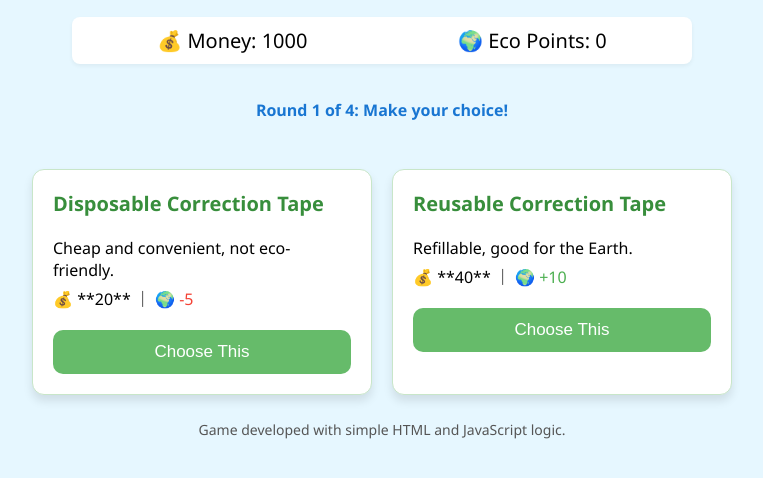
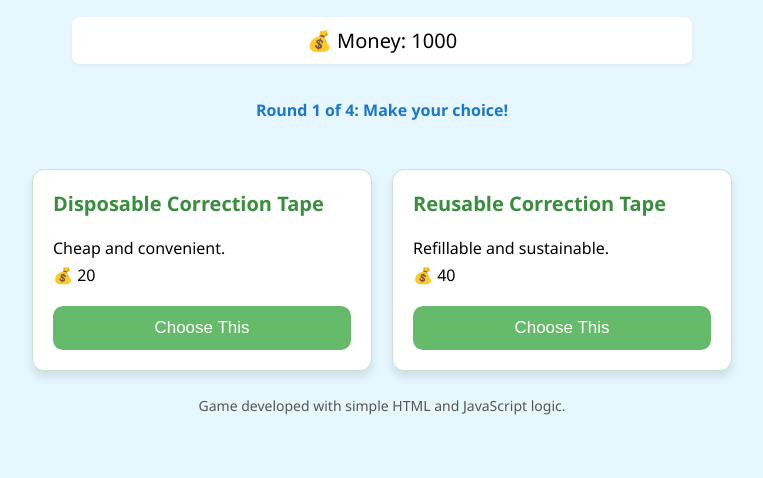
Before and after one commit to huiyu103/Future-World, a plain HTML site: page index.html in a window 1280 px wide. Shown: the part 80-558 px from the top of the page, without its empty margins (258-1021 px from the left). Drawn offline with Linux system fonts and the light colour scheme.

Commit message:
Update index.html

```diff
--- a/index.html
+++ b/index.html
@@ -3,12 +3,11 @@
 <head>
 <meta charset="UTF-8">
 <meta name="viewport" content="width=device-width, initial-scale=1.0">
-<title>Eco Choice Island - Fixed</title>
+<title>Eco Choice Island - Hidden Eco Points</title>
 <style>
-/* 基礎樣式和字體設置 */
 body {
-    font-family: 'Segoe UI', Tahoma, Geneva, Verdana, sans-serif; /* 更改為更通用的字體 */
-    background: #e6f7ff; /* 輕微修改背景色 */
+    font-family: 'Segoe UI', Tahoma, Geneva, Verdana, sans-serif;
+    background: #e6f7ff;
     margin: 0;
     padding: 20px;
     display: flex;
@@ -21,10 +20,8 @@ h1 {
     color: #00796b;
     margin-bottom: 5px;
 }
-/* 狀態欄樣式：使用 Flexbox 確保對齊 */
 .status {
     display: flex;
-    flex-wrap: wrap;
     justify-content: space-around;
     margin: 15px 0;
     font-size: 20px;
@@ -35,26 +32,18 @@ h1 {
     border-radius: 8px;
     box-shadow: 0 2px 4px rgba(0,0,0,0.05);
 }
-.status div {
-    padding: 0 10px;
-}
-
-/* 卡片容器：使用 Flexbox 或 Grid 讓商品並排顯示 */
+.status div { padding: 0 10px; }
 #shop {
     display: grid;
-    grid-template-columns: 1fr; /* 默認單欄 */
+    grid-template-columns: 1fr;
     gap: 20px;
     width: 100%;
     max-width: 700px;
     margin-top: 20px;
 }
 @media (min-width: 600px) {
-    #shop {
-        grid-template-columns: 1fr 1fr; /* 寬螢幕時兩欄 */
-    }
+    #shop { grid-template-columns: 1fr 1fr; }
 }
-
-/* 單個商品卡片樣式 */
 .card {
     background: #ffffff;
     border-radius: 12px;
@@ -63,22 +52,9 @@ h1 {
     border: 1px solid #c8e6c9;
     transition: transform 0.2s;
 }
-.card:hover {
-    transform: translateY(-3px);
-    box-shadow: 0 8px 15px rgba(0,0,0,0.15);
-}
-
-.card h3 {
-    font-size: 20px;
-    margin-top: 0;
-    color: #388e3c;
-}
-.card p {
-    font-size: 16px;
-    margin: 5px 0;
-}
-
-/* 按鈕樣式 */
+.card:hover { transform: translateY(-3px); box-shadow: 0 8px 15px rgba(0,0,0,0.15); }
+.card h3 { font-size: 20px; margin-top: 0; color: #388e3c; }
+.card p { font-size: 16px; margin: 5px 0; }
 button {
     width: 100%;
     padding: 12px 0;
@@ -91,15 +67,8 @@ button {
     cursor: pointer;
     transition: background-color 0.2s;
 }
-button:hover:not(.disabled) {
-    background-color: #43a047;
-}
-button.disabled {
-    background-color: #bdbdbd;
-    cursor: not-allowed;
-}
-
-/* 訊息和結果顯示區 */
+button:hover:not(.disabled) { background-color: #43a047; }
+button.disabled { background-color: #bdbdbd; cursor: not-allowed; }
 #message {
     width: 100%;
     max-width: 600px;
@@ -111,12 +80,7 @@ button.disabled {
     color: #d32f2f;
     font-weight: bold;
 }
-.footer {
-    margin-top: 25px;
-    text-align: center;
-    font-size: 14px;
-    color: #555;
-}
+.footer { margin-top: 25px; text-align: center; font-size: 14px; color: #555; }
 </style>
 </head>
 <body>
@@ -125,10 +89,9 @@ button.disabled {
 
 <div class="status">
   <div>💰 Money: <span id="money">1000</span></div>
-  <div>🌍 Eco Points: <span id="eco">0</span></div>
 </div>
 
-<div id="message">Tip: Choose eco-friendly products to increase Eco Points!</div>
+<div id="message">Tip: Choose wisely!</div>
 
 <div id="shop"></div>
 
@@ -141,53 +104,42 @@ let round = 0;
 const shop = document.getElementById("shop");
 const messageBox = document.getElementById("message");
 
-// 四組商品，每組二選一
+// 商品組合，eco 分數隱藏
 const groups = [
   [
-    { name: "Disposable Correction Tape", cost: 20, eco: -5, desc: "Cheap and convenient, not eco-friendly." },
-    { name: "Reusable Correction Tape", cost: 40, eco: 10, desc: "Refillable, good for the Earth." }
+    { name: "Disposable Correction Tape", cost: 20, eco: -5, desc: "Cheap and convenient." },
+    { name: "Reusable Correction Tape", cost: 40, eco: 10, desc: "Refillable and sustainable." }
   ],
   [
     { name: "Plastic Building Blocks", cost: 500, eco: -15, desc: "Fun but made of plastic." },
-    { name: "Wooden Building Blocks", cost: 700, eco: 20, desc: "Made of wood, eco-friendly." }
+    { name: "Wooden Building Blocks", cost: 700, eco: 20, desc: "Made of wood." }
   ],
   [
-    { name: "Individually Wrapped Egg Rolls", cost: 400, eco: -10, desc: "Lots of packaging waste." },
-    { name: "Canned Egg Rolls", cost: 200, eco: 15, desc: "Less packaging, better for Earth." }
+    { name: "Individually Wrapped Egg Rolls", cost: 400, eco: -10, desc: "Lots of packaging." },
+    { name: "Canned Egg Rolls", cost: 200, eco: 15, desc: "Less packaging." }
   ],
   [
-    { name: "Bubble Tea in Plastic Cup", cost: 70, eco: -8, desc: "Convenient, but uses plastic." },
-    { name: "Bubble Tea in Reusable Cup", cost: 60, eco: 12, desc: "Bring your own cup, eco-friendly." }
+    { name: "Bubble Tea in Plastic Cup", cost: 70, eco: -8, desc: "Plastic cup." },
+    { name: "Bubble Tea in Reusable Cup", cost: 60, eco: 12, desc: "Bring your own cup." }
   ]
 ];
 
 function render() {
-  // 1. 更新狀態欄
   document.getElementById("money").innerText = money;
-  document.getElementById("eco").innerText = eco;
 
-  // 2. 檢查遊戲是否結束
   if (round >= groups.length || money < Math.min(...groups[round].map(item => item.cost))) {
+    // 結算顯示 eco 分數
     let result = "";
     let color = "";
-    if (eco >= 50) {
-      result = "🎉 Eco Hero! You really care for the planet!";
-      color = "#4caf50";
-    }
-    else if (eco >= 20) {
-      result = "🙂 Eco Learner! You are learning to make eco-friendly choices.";
-      color = "#ff9800";
-    }
-    else {
-      result = "⚠️ Eco Needs Help! Try to choose more eco-friendly items next time.";
-      color = "#f44336";
-    }
+    if (eco >= 50) { result = "🎉 Eco Hero! You really care for the planet!"; color = "#4caf50"; }
+    else if (eco >= 20) { result = "🙂 Eco Learner! You are learning to make eco-friendly choices."; color = "#ff9800"; }
+    else { result = "⚠️ Eco Needs Help! Try to choose more eco-friendly items next time."; color = "#f44336"; }
 
     shop.innerHTML = `
       <div class="card" style="grid-column: 1 / -1; text-align: center; border-color: ${color};">
         <h2>Game Over</h2>
-        <p>Final Money left: 💰 **${money}**</p>
-        <p>Final Eco Points: 🌍 **${eco}**</p>
+        <p>Final Money left: 💰 ${money}</p>
+        <p>Final Eco Points: 🌍 ${eco}</p>
         <h3 style="color: ${color};">${result}</h3>
       </div>
     `;
@@ -196,9 +148,7 @@ function render() {
     return;
   }
 
-  // 3. 渲染當前回合商品
   shop.innerHTML = "";
-  // 更新訊息區顯示當前回合
   messageBox.style.color = '#1976d2';
   messageBox.innerText = `Round ${round + 1} of ${groups.length}: Make your choice!`;
 
@@ -207,16 +157,10 @@ function render() {
     card.className = "card";
     const canBuy = money >= item.cost;
 
-    // 判斷 eco 點數是加分還是扣分，顯示不同顏色
-    const ecoColor = item.eco > 0 ? '#4caf50' : '#f44336';
-
     card.innerHTML = `
       <h3>${item.name}</h3>
       <p>${item.desc}</p>
-      <p>
-        💰 **${item.cost}** ｜
-        🌍 <span style="color:${ecoColor};">${item.eco > 0 ? "+" : ""}${item.eco}</span>
-      </p>
+      <p>💰 ${item.cost}</p>
       <button class="${canBuy ? "" : "disabled"}" ${canBuy ? "" : "disabled"} onclick="chooseItem(${index})">Choose This</button>
     `;
     shop.appendChild(card);
@@ -225,26 +169,19 @@ function render() {
 
 function chooseItem(index) {
   const item = groups[round][index];
-
   if (money < item.cost) {
     messageBox.style.color = '#d32f2f';
     messageBox.innerText = `Cannot afford ${item.name}! Need 💰${item.cost}, only have 💰${money}.`;
     return;
   }
-
   money -= item.cost;
   eco += item.eco;
   round++;
-
-  // 優化：將 alert() 替換為在訊息區顯示結果
   messageBox.style.color = '#00796b';
-  messageBox.innerHTML = `You chose: **${item.name}**. You gained 🌍 **${item.eco}** points.`;
-
-  // 短暫延遲後重新渲染下一回合，讓用戶有時間看到結果
+  messageBox.innerHTML = `You chose: ${item.name}.`;
   setTimeout(render, 500);
 }
 
-// 初始化畫面
 render();
 </script>
 
```
